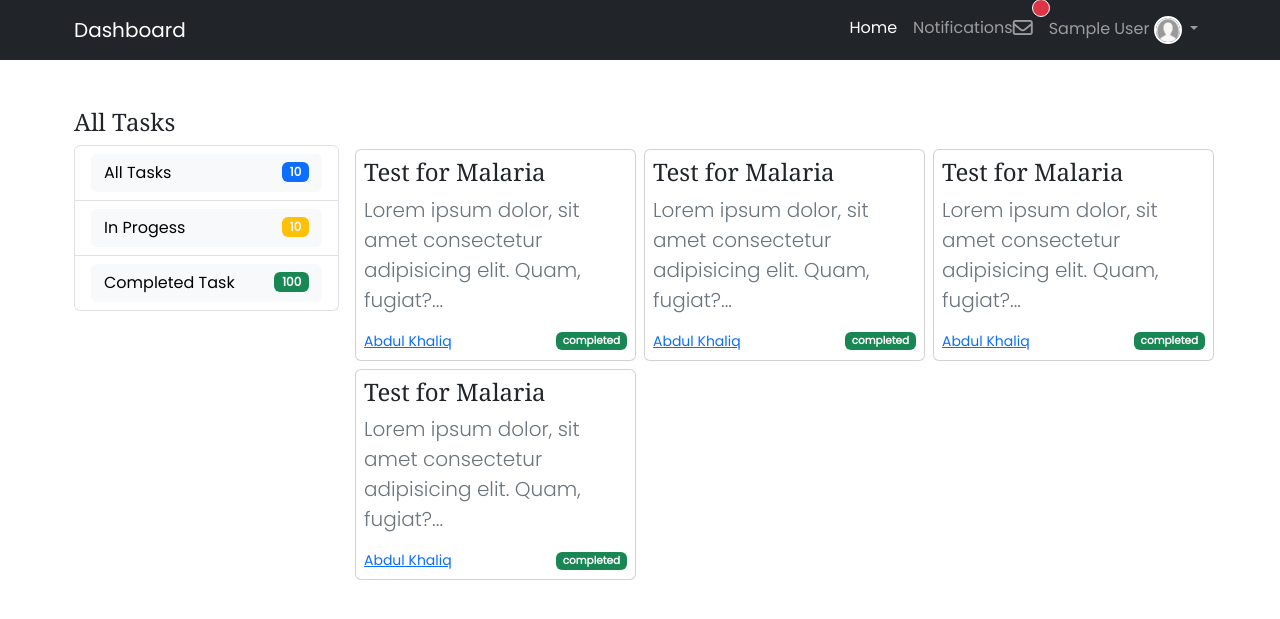
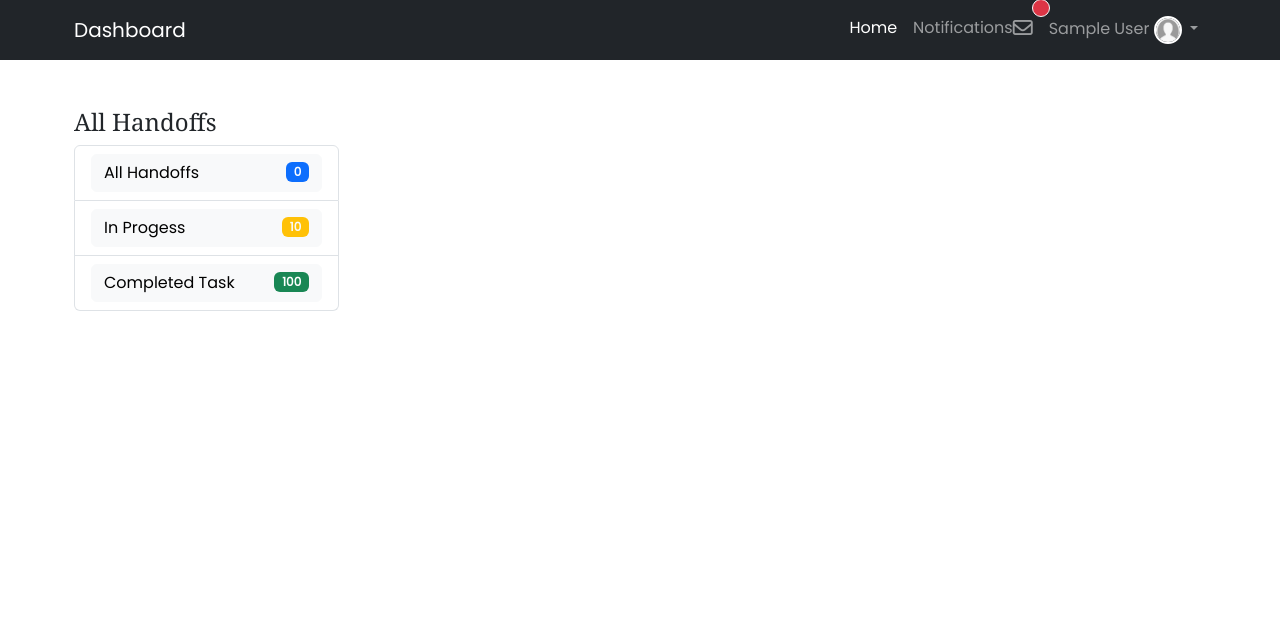
Before and after one commit to AbdulRaufAl-hassan101010/Handoff, a Flask app: page /dashboard in a window 1280 px wide. Shown: the top 619 px of the page. Run offline with Flask 3, Linux system fonts and the light colour scheme; the visitor is signed in with stand-in values (Sample User, id 1); data that the repository does not hold is empty; some libraries are stand-ins or nearby versions.

Commit message:
created logic to displays handoffs

```diff
--- a/handoffmls/models.py
+++ b/handoffmls/models.py
@@ -45,6 +45,10 @@ class Handoff(db.Model):
     created_by = db.Column(
         db.Integer, db.ForeignKey('user.id'), nullable=False)
     assign_to = db.Column(db.Integer, db.ForeignKey('user.id'), nullable=False)
+    lab_id = db.Column(db.Integer, db.ForeignKey('lab.id'), nullable=False)
+    created_by_user = db.relationship("User", foreign_keys=[created_by])
+    assign_to_user = db.relationship("User", foreign_keys=[assign_to])
+    lab_info = db.relationship("Lab", foreign_keys=[lab_id])
 
     __table_args__ = (
         CheckConstraint(status.in_(
@@ -52,4 +56,4 @@ class Handoff(db.Model):
     )
 
     def __repr__(self):
-        return f"Post('{self.first_name}', '{self.created_at}')"
+        return f"Post('{self.id}', '{self.created_at}')"
--- a/handoffmls/routes.py
+++ b/handoffmls/routes.py
@@ -76,7 +76,16 @@ def login():
 @app.route("/dashboard", methods=['GET', 'POST'])
 @authentication_required
 def dashboard_home():
-    return render_template('dashboard/home.html', page="dashboard")
+    # if signed in as user desplay only handoffs created by that users
+    user_id = session.get('user_id')
+    lab_id = session.get('lab_id')
+    handoffs = []
+    if user_id:
+        handoffs = Handoff.query.filter_by(created_by=user_id).all()
+    else:
+        # else if signed in as lab  desplay all  handoffs
+        handoffs = Handoff.query.filter_by(lab_id=lab_id).all()
+    return render_template('dashboard/home.html', handoffs=handoffs, handoffs_len=len(handoffs))
 
 
 @app.route("/logout")
@@ -133,9 +142,12 @@ def add_user():
 @authentication_required
 def create_handoff():
 
+    # get user_id, lab_id sessions
+    lab_id = session.get("user_lab_id")
+    user_id = session.get("user_id")
+
     def get_users_in_lab():
-        # get lab_id from session
-        lab_id = session.get("user_lab_id")
+
 
         # get all users belonging to this lab from database
         lab = Lab.query.get(lab_id)
@@ -155,10 +167,10 @@ def create_handoff():
         actions = form.actions.data
         changes = form.changes.data
         evaluation = form.evaluation.data
-        user_id = session.get("user_id")
+
 
         handoff = Handoff(summary=summary, persons=persons,
-                          actions=actions, changes=changes, evaluation=evaluation, created_by=user_id, assign_to=user_id)
+                          actions=actions, changes=changes, evaluation=evaluation, created_by=user_id, assign_to=user_id, lab_id=lab_id)
         db.session.add(handoff)
         db.session.commit()
 
--- a/handoffmls/templates/dashboard/home.html
+++ b/handoffmls/templates/dashboard/home.html
@@ -1,7 +1,7 @@
 {% extends 'layout.html' %} {% block content %}
 
 <main class="container mt-5">
-    <div class="d-flex"><h4 class="text-right">All Tasks</h4></div>
+  <div class="d-flex"><h4 class="text-right">All Handoffs</h4></div>
   <div class="row align-items-start justify-content-between">
     <div class="col-md-4 col-lg-3">
       <ul class="list-group">
@@ -10,7 +10,8 @@
             href=""
             class="btn btn-light d-flex justify-content-between align-items-center"
           >
-            All Tasks <span class="badge text-bg-primary">10</span></a
+            All Handoffs
+            <span class="badge text-bg-primary">{{handoffs_len}}</span></a
           >
         </li>
         <li class="list-group-item">
@@ -32,56 +33,10 @@
       </ul>
     </div>
     <div class="col-md-8 col-lg-9 mx-0">
-
       <div class="row">
-        <div class="col-md-6 col-lg-4 p-1">
-         <div class="card p-2 ">
-            <h4>Test for Malaria</h4>
-            <p class="text-secondary lead">
-              Lorem ipsum dolor, sit amet consectetur adipisicing elit. Quam,
-              fugiat?...
-            </p>
-            <small class="d-flex justify-content-between align-items-center"
-              ><a href="/">Abdul Khaliq </a> <span class="badge text-bg-success">completed</span></small
-            >
-         </div>
-        </div>
-        <div class="col-md-6 col-lg-4 p-1">
-         <div class="card p-2">
-            <h4>Test for Malaria</h4>
-            <p class="text-secondary lead">
-              Lorem ipsum dolor, sit amet consectetur adipisicing elit. Quam,
-              fugiat?...
-            </p>
-            <small class="d-flex justify-content-between align-items-center"
-              ><a href="/">Abdul Khaliq </a> <span class="badge text-bg-success">completed</span></small
-            >
-         </div>
-        </div>
-        <div class="col-md-6 col-lg-4 p-1">
-         <div class="card p-2">
-            <h4>Test for Malaria</h4>
-            <p class="text-secondary lead">
-              Lorem ipsum dolor, sit amet consectetur adipisicing elit. Quam,
-              fugiat?...
-            </p>
-            <small class="d-flex justify-content-between align-items-center"
-              ><a href="/">Abdul Khaliq </a> <span class="badge text-bg-success">completed</span></small
-            >
-         </div>
-        </div>
-        <div class="col-md-6 col-lg-4 p-1">
-         <div class="card p-2">
-            <h4>Test for Malaria</h4>
-            <p class="text-secondary lead">
-              Lorem ipsum dolor, sit amet consectetur adipisicing elit. Quam,
-              fugiat?...
-            </p>
-            <small class="d-flex justify-content-between align-items-center"
-              ><a href="/">Abdul Khaliq </a> <span class="badge text-bg-success">completed</span></small
-            >
-         </div>
-        </div>
+        {% for handoff in handoffs %}
+        {% include 'dashboard/handoff_item.html' %}
+        {% endfor %}
       </div>
     </div>
   </div>
```
Also changed, not shown: handoffmls/templates/dashboard/handoff_item.html (added, +16 -0 lines).
